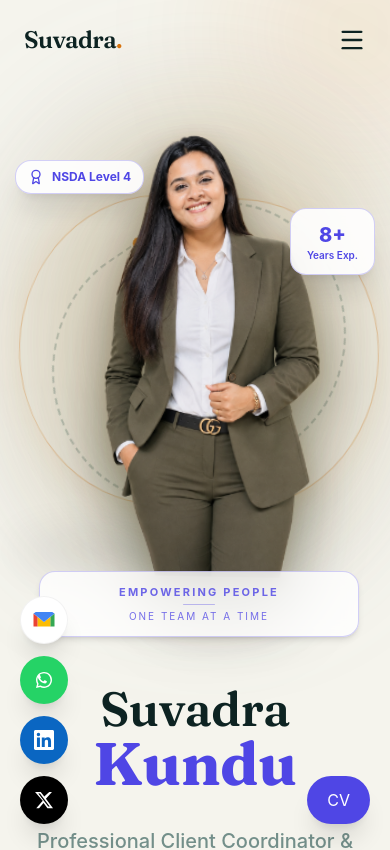
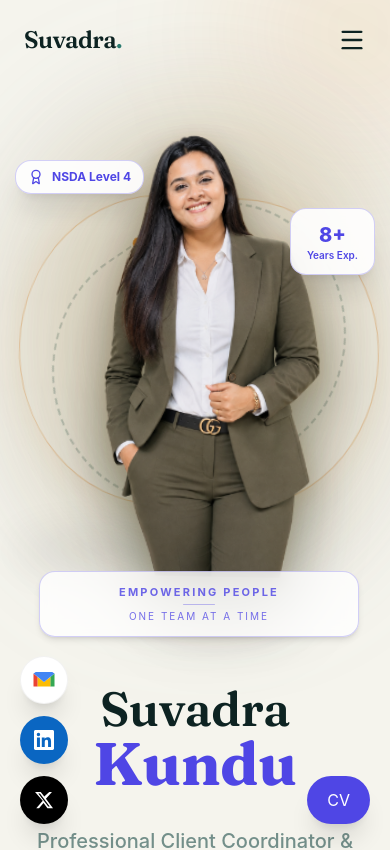
Before and after one commit to anjan457/suvadra-portfolio, a React (Vite) app: page / in a window 390 px wide. Shown: the top 850 px of the page. Built offline with nearby package versions, Linux system fonts and the light colour scheme; the HTML template or start-up script is replaced by a standard one.

Commit message:
Remove phone and WhatsApp contact points and keep the header brand dot green.
This streamlines visible contact channels to email/form and aligns the navbar brand accent with the current color direction.

```diff
--- a/src/App.jsx
+++ b/src/App.jsx
@@ -12,7 +12,6 @@ import {
   Menu,
   X,
   MapPin,
-  Phone,
   MessageCircle,
   TrendingUp,
   Sun,
@@ -75,7 +74,7 @@ export default function App() {
 
   // Active section via IntersectionObserver
   useEffect(() => {
-    const sectionIds = ['home','services','projects','gallery','experience','certifications','education','languages','faq','contact'];
+    const sectionIds = ['home', 'services', 'projects', 'gallery', 'experience', 'certifications', 'education', 'languages', 'faq', 'contact'];
     const obs = new IntersectionObserver(
       (entries) => {
         entries.forEach((entry) => {
@@ -240,7 +239,7 @@ export default function App() {
     },
     {
       q: 'Can we contact you directly for an interview?',
-      a: 'Absolutely. You can contact me by email, WhatsApp, or the quick message form on this website.',
+      a: 'Absolutely. You can contact me by email or the quick message form on this website.',
     },
   ];
 
@@ -367,7 +366,7 @@ export default function App() {
       <nav className={`fixed w-full z-50 transition-all duration-300 ${isScrolled ? `${isDarkMode ? 'bg-[#081616]/90' : 'bg-[#F5F4ED]/90'} backdrop-blur-md shadow-sm py-4` : 'bg-transparent py-6'}`}>
         <div className="max-w-7xl mx-auto px-6 md:px-12 flex justify-between items-center">
           <div className="font-name-display text-2xl font-semibold tracking-tight cursor-pointer" onClick={(e) => scrollToSection(e, 'home')}>
-            Suvadra<span className={theme.primaryText}>.</span>
+            Suvadra<span className="text-[#2A7A6F]">.</span>
           </div>
 
           {/* Desktop Nav */}
@@ -1004,10 +1003,6 @@ export default function App() {
                 <div className="p-3 bg-[#1A3332] rounded-full group-hover:bg-[#D7720C]/20 transition-colors"><Mail size={24} /></div>
                 mailboxofsuvra@gmail.com
               </a>
-              <div className="flex items-center gap-4 text-xl group">
-                <div className="p-3 bg-[#1A3332] rounded-full"><Phone size={24} className="text-[#F5F4ED]" /></div>
-                +880 1327 274392
-              </div>
               <div className="flex items-center gap-4 text-xl text-[#738F8A] group">
                 <div className="p-3 bg-[#1A3332] rounded-full"><MapPin size={24} className="text-[#F5F4ED]"/></div>
                 Boalmari, Faridpur, Bangladesh
@@ -1078,18 +1073,6 @@ export default function App() {
             <path fill="#4285F4" d="M22.5 5.5L12 14 1.5 5.5 3.8 4h16.4l2.3 1.5z" />
           </svg>
         </a>
-        {/* WhatsApp */}
-        <a
-          href="https://wa.me/8801327274392"
-          target="_blank"
-          rel="noreferrer"
-          aria-label="WhatsApp Suvadra"
-          className="social-fab bg-[#25D366] text-white w-12 h-12 rounded-full shadow-xl flex items-center justify-center hover:scale-110 hover:-translate-y-1 transition-all duration-200"
-        >
-          <svg viewBox="0 0 32 32" className="w-6 h-6 fill-current" aria-hidden="true">
-            <path d="M19.11 17.21c-.29-.15-1.72-.85-1.98-.95-.27-.1-.46-.15-.65.15-.2.29-.75.94-.92 1.13-.17.2-.34.22-.63.08-.29-.15-1.21-.44-2.31-1.39-.85-.76-1.43-1.69-1.6-1.98-.17-.29-.02-.45.13-.6.14-.14.29-.34.43-.51.14-.17.19-.29.29-.49.1-.2.05-.37-.02-.51-.08-.15-.65-1.57-.9-2.15-.24-.57-.48-.49-.65-.5h-.56c-.2 0-.51.08-.78.37-.27.29-1.02 1-1.02 2.44s1.05 2.83 1.19 3.03c.15.2 2.07 3.16 5.01 4.43.7.31 1.26.49 1.69.63.71.23 1.36.2 1.87.12.57-.08 1.72-.7 1.96-1.39.24-.68.24-1.26.17-1.39-.07-.12-.27-.2-.56-.34zM16.02 5.33c-5.88 0-10.66 4.78-10.66 10.66 0 1.87.49 3.7 1.41 5.32L5.3 26.67l5.53-1.45c1.57.86 3.34 1.31 5.19 1.31h.01c5.88 0 10.66-4.78 10.66-10.66 0-2.85-1.11-5.53-3.12-7.54-2.01-2-4.69-3-7.55-3zm0 19.31h-.01c-1.58 0-3.12-.43-4.46-1.23l-.32-.19-3.28.86.87-3.19-.21-.33a8.73 8.73 0 0 1-1.34-4.67c0-4.82 3.92-8.74 8.75-8.74 2.34 0 4.54.91 6.2 2.57a8.7 8.7 0 0 1 2.55 6.19c0 4.82-3.92 8.74-8.75 8.74z" />
-          </svg>
-        </a>
         {/* LinkedIn */}
         <a
           href="https://www.linkedin.com/in/sk-shuvra/"
```
